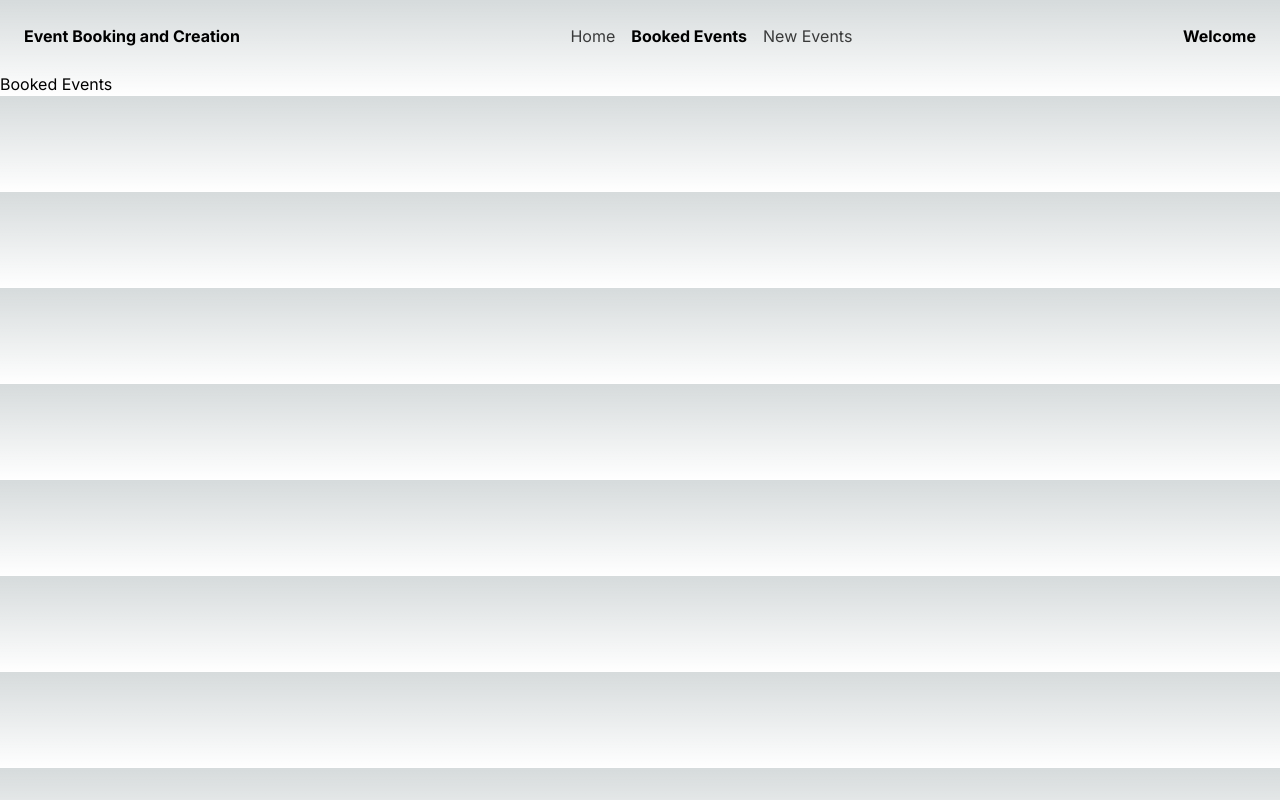
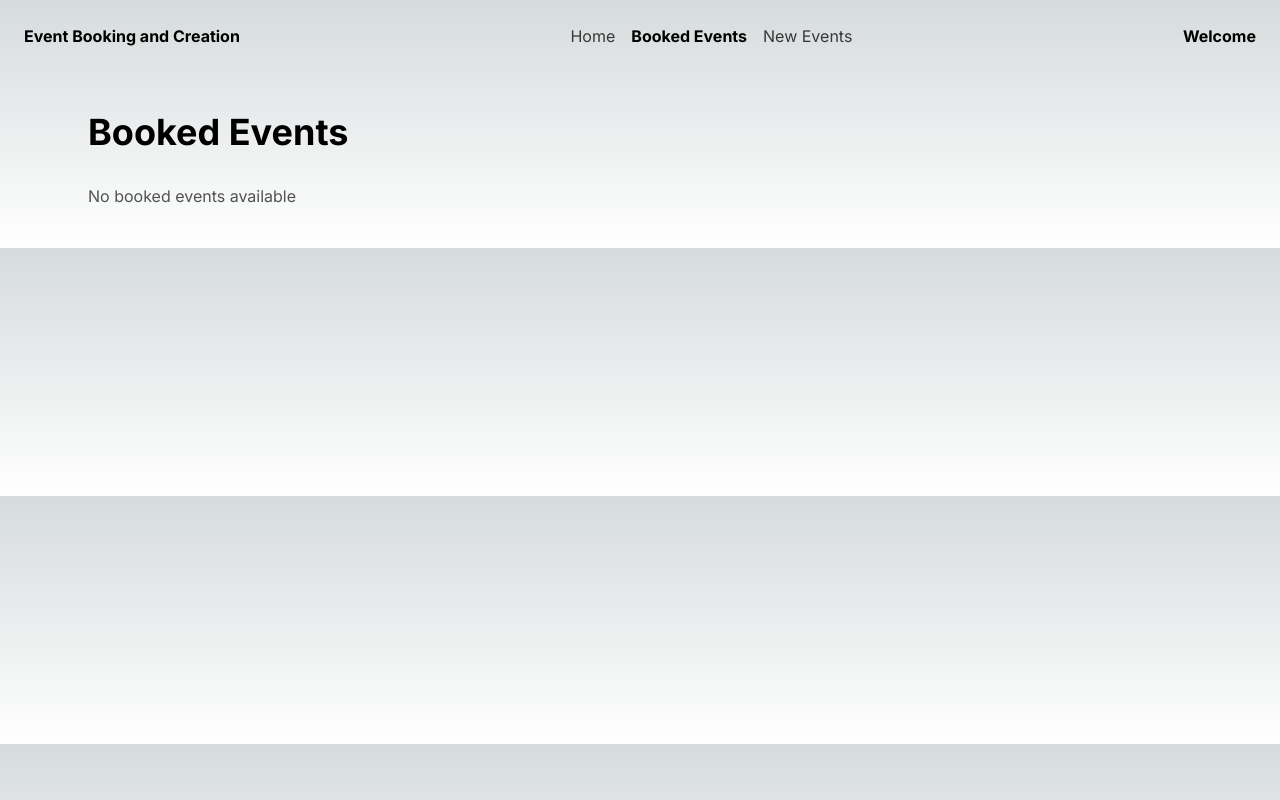
Before and after one commit to BrandonW1998/event-booker, a Next.js app: page /booked-events in a window 1280 px wide. Built offline with nearby package versions, Linux system fonts and the light colour scheme.

Commit message:
finished booked-events

```diff
--- a/app/booked-events/page.js
+++ b/app/booked-events/page.js
@@ -1,5 +1,45 @@
-import React from "react";
+"use client";
+
+import React, { useState, useEffect } from "react";
 
 export default function BookedEvents() {
-  return <div>Booked Events</div>;
+  const [bookedEvents, setBookedEvents] = useState([]);
+
+  useEffect(() => {
+    const events = JSON.parse(localStorage.getItem("bookedEvents") || "[]");
+    setBookedEvents(events);
+  }, []);
+
+  return (
+    <>
+      <section className="max-w-6xl mx-auto py-10 px-6">
+        <h2 className="font-bold text-4xl mb-8">Booked Events</h2>
+
+        {bookedEvents.length === 0 ? (
+          <p className="text-neutral-600">No booked events available</p>
+        ) : (
+          <table width="100%">
+            <thead>
+              <tr className="bg-neutral-900">
+                <td className="font-bold text-lg py-4">Event Name</td>
+                <td className="font-bold text-lg py-4">Event Date</td>
+                <td className="font-bold text-lg py-4">Event Location</td>
+                <td className="font-bold text-lg py-4">Event Organizer</td>
+              </tr>
+            </thead>
+            <tbody>
+              {bookedEvents.map((event) => (
+                <tr key={event.id} className="even:bg-neutral-900">
+                  <td className="py-2">{event.name}</td>
+                  <td className="py-2">{event.date}</td>
+                  <td className="py-2">{event.location}</td>
+                  <td className="py-2">{event.organizer}</td>
+                </tr>
+              ))}
+            </tbody>
+          </table>
+        )}
+      </section>
+    </>
+  );
 }
```
